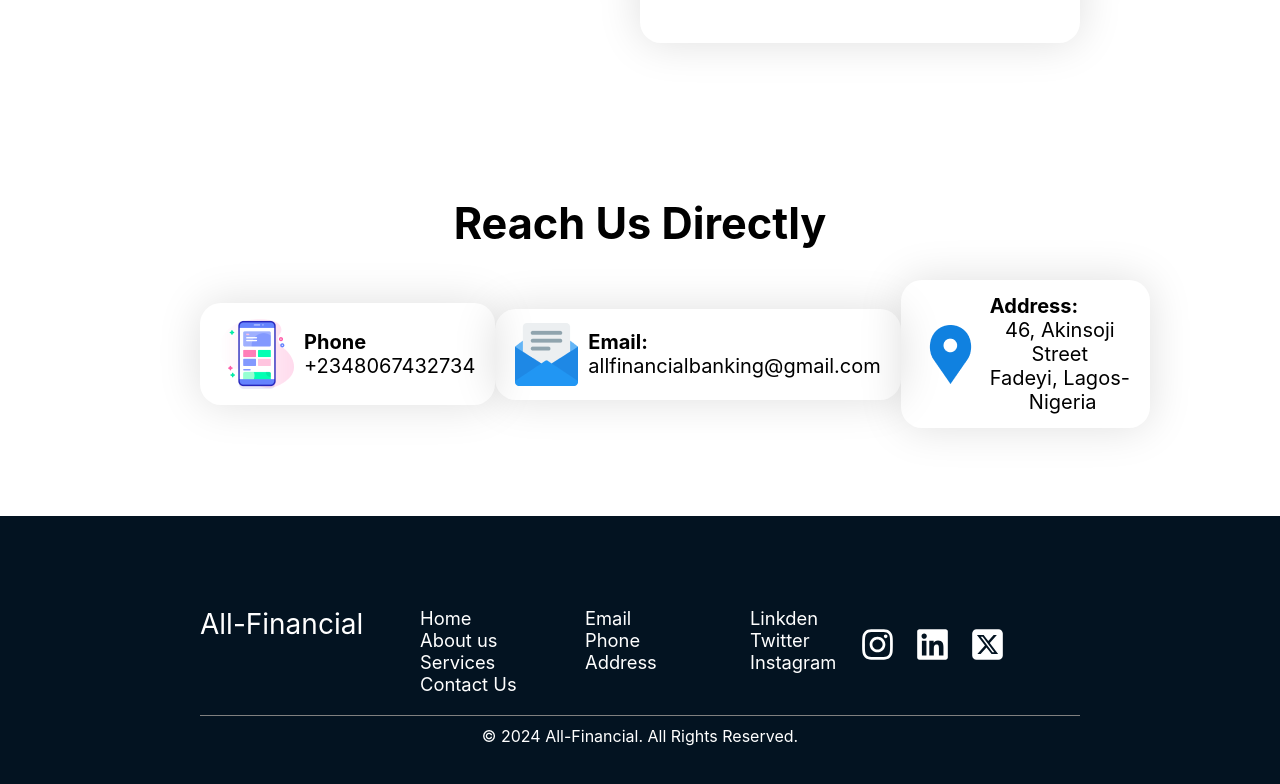
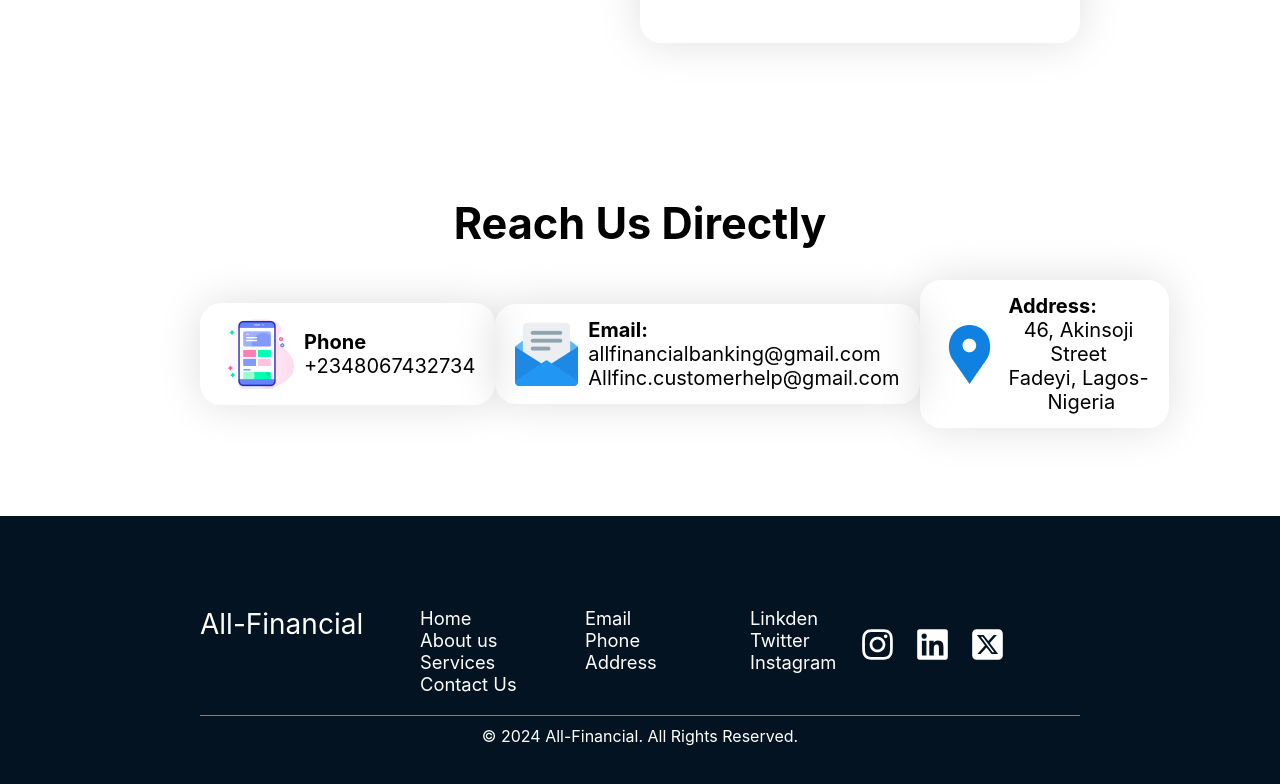
Before and after one commit to kesolink/All-Financial, a React (Create React App) app: page /contact in a window 1280 px wide. Shown: the part 1205-1989 px from the top of the page. Built offline with nearby package versions, Linux system fonts and the light colour scheme.

Commit message:
add email

```diff
--- a/src/component/contact/Reach.jsx
+++ b/src/component/contact/Reach.jsx
@@ -21,6 +21,7 @@ function Reach() {
           <div className="wrap">
             <span>Email: </span>
             <p>allfinancialbanking@gmail.com</p>
+            <p>Allfinc.customerhelp@gmail.com</p>
           </div>
         </div>
         <div className="box">
```
